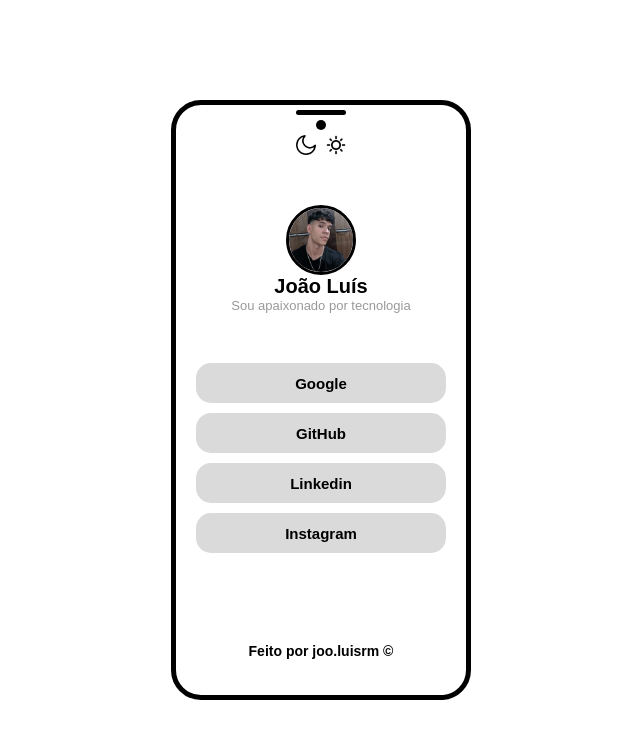
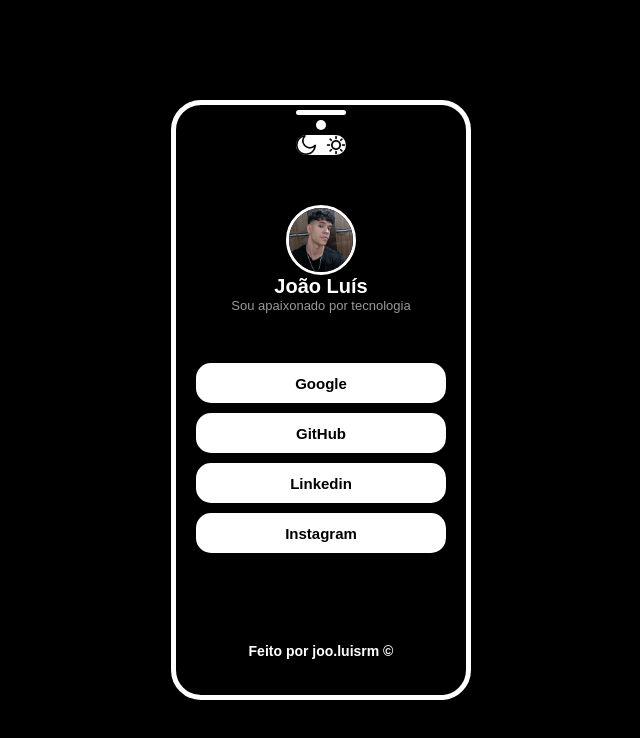
Before and after one commit to jooluisrm/linktree.github.io, a plain HTML site: page index.html in a window 1280 px wide. Both pictures are taken after a click on the picture 625 px from the left and 145 px from the top of the page. Shown: the whole page, without its empty margins (319-959 px from the left). Drawn offline with Linux system fonts and the light colour scheme.

Commit message:
codigo js adicionada (dark-mode && light-mode)

```diff
--- a/assets/css/style.css
+++ b/assets/css/style.css
@@ -4,7 +4,6 @@
     box-sizing: border-box;
     font-family: Arial, Helvetica, sans-serif;
     font-size: 14px;
-    transition: all 0.5s;
 }
 body {
     background-color: rgb(255, 255, 255);
@@ -112,10 +111,7 @@
     border-radius: 15px;
 
 }
-.link:hover {
-    background-color: #915c5c;
-    color: #ffffff;
-}
+
 
 
 footer {
@@ -127,3 +123,9 @@
 footer p span {
     font-weight: 800;
 }
+
+
+.modo-escuro {
+    background-color: black;
+    color: white;
+}
--- a/assets/js/script.js
+++ b/assets/js/script.js
@@ -0,0 +1,43 @@
+let camera = document.querySelector('.camera-top');
+let barra = document.querySelector('.barra-top');
+let moldura = document.querySelector('.moldura');
+let body = document.querySelector('body');
+let img = document.querySelector('.profile-container img');
+let links = document.querySelectorAll('.link');
+
+
+
+document.querySelector('.dark-mode').addEventListener('click', ()=> {
+    body.classList.remove('modo-escuro');
+    body.classList.add('modo-escuro');
+
+    camera.style.backgroundColor = '#fff';
+    barra.style.backgroundColor = '#fff';
+    moldura.style.borderColor = '#fff';
+    img.style.borderColor = '#fff';
+
+    links.forEach((e)=> {
+        e.style.backgroundColor = '#fff';
+        e.style.color = 'black';
+    });
+
+});
+
+
+document.querySelector('.light-mode').addEventListener('click', ()=> {
+    if(body.classList == 'modo-escuro'){
+        body.classList.remove('modo-escuro');
+
+        camera.style.backgroundColor = 'black';
+        barra.style.backgroundColor = 'black';
+        moldura.style.borderColor = 'black';
+        img.style.borderColor = 'black';
+
+        links.forEach((e)=> {
+            e.style.backgroundColor = '#dadada';
+            e.style.color = 'black';
+        });
+
+    }
+
+});
```
Also changed, not shown: index.html (+1 -1 lines).
